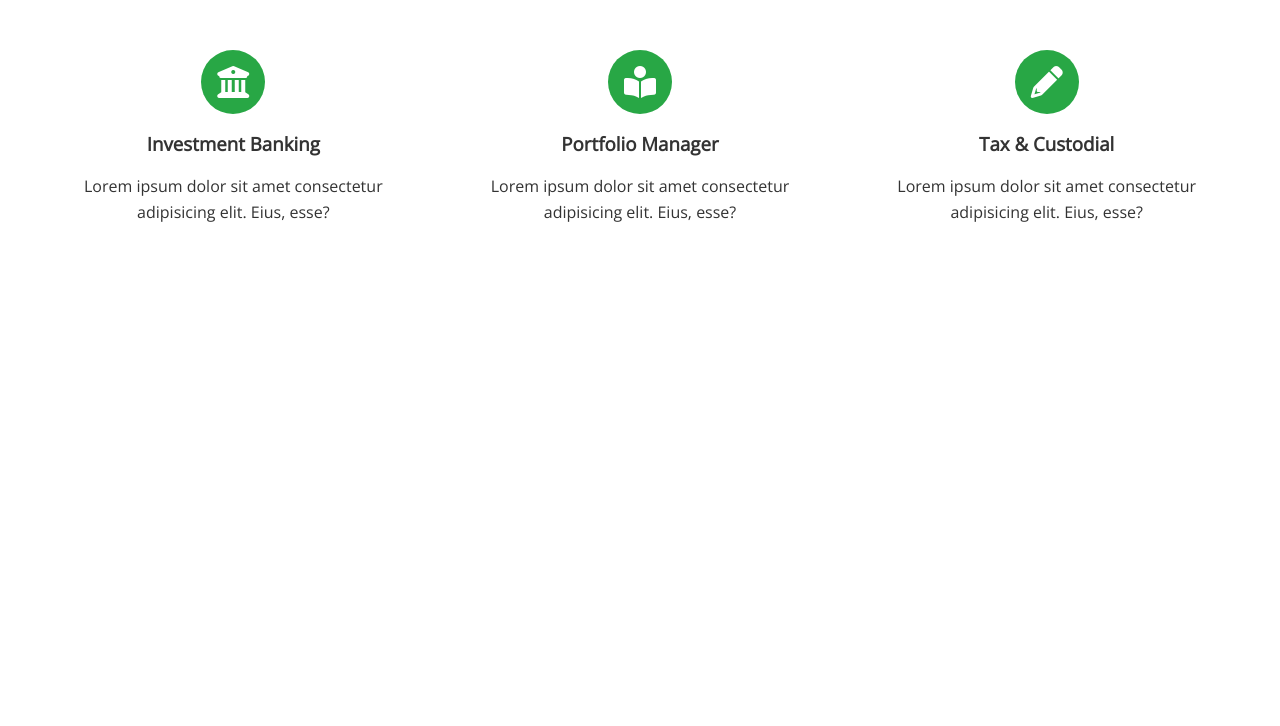
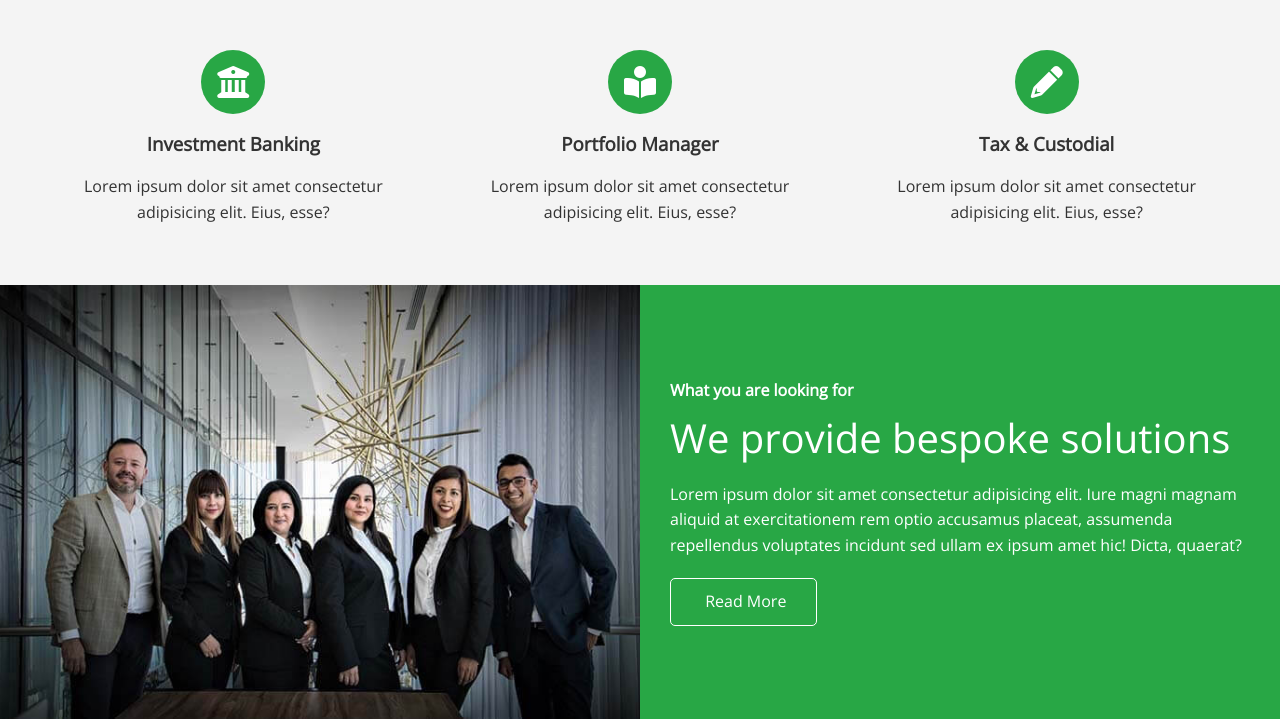
Before and after one commit to Jean809/LendSpree-website, a plain HTML site: page index.html in a window 1280 px wide. Shown: the part 800-1526 px from the top of the page. Before the commit the page ends 1085 px from the top, so only its background shows below. Drawn offline with nearby package versions, Linux system fonts and the light colour scheme.

Commit message:
Solutions Sections is done

```diff
--- a/css/utilities.css
+++ b/css/utilities.css
@@ -23,24 +23,33 @@
   opacity: 0.9;
 }
 
-.btn-primary {
+.btn-primary,
+.bg-primary {
   background: #28a745;
   color: #fff;
 }
 
-.btn-seconday {
+.btn-seconday,
+.bg-secondary {
   background: #0284d0;
   color: #fff;
 }
 
-.btn-dark {
+.btn-dark,
+.bg-dark {
   background: #333;
   color: #fff;
 }
 
-.btn-light {
+.btn-light,
+.bg-light {
   background: #f4f4f4;
   color: #333;
+}
+
+.btn-outline {
+  background: transparent;
+  border: 1px solid #fff;
 }
 
 /* Flex items */
@@ -55,3 +64,51 @@
 .flex-items > div {
   padding: 20px;
 }
+
+/* Flex columns */
+
+.flex-columns .row {
+  display: flex;
+  flex-direction: row;
+  flex-wrap: wrap;
+  width: 100%;
+}
+
+.flex-columns .column {
+  display: flex;
+  flex-direction: column;
+  flex-basis: 100%;
+  flex: 1;
+}
+
+.flex-columns .column .column-1,
+.flex-columns .column .column-2 {
+  height: 100%;
+}
+
+.flex-columns img {
+  width: 100%;
+  height: 100%;
+  object-fit: cover;
+}
+
+.flex-columns .column-2 {
+  display: flex;
+  flex-direction: column;
+  align-items: flex-start;
+  justify-content: center;
+  padding: 30px;
+}
+
+.flex-columns h2 {
+  font-size: 40px;
+  font-weight: 100;
+}
+
+.flex-columns h4 {
+  margin-bottom: 10px;
+}
+
+.flex-columns p {
+  margin: 20px 0;
+}
--- a/index.html
+++ b/index.html
@@ -43,6 +43,7 @@
     </header>
 
     <main>
+      <!-- About: Icons-->
       <section id="about" class="icons bg-light">
         <div class="flex-items">
           <div>
@@ -77,6 +78,35 @@
           </div>
         </div>
       </section>
+      <!--About:Solutions-->
+      <section class="solutions flex-columns">
+        <div class="row">
+          <div class="column">
+            <div class="column-1">
+              <img
+                src="/image_resources/home/people.jpg"
+                alt="A team of people"
+              />
+            </div>
+          </div>
+          <div class="column">
+            <div class="column-2 bg-primary">
+              <h4>What you are looking for</h4>
+              <h2>We provide bespoke solutions</h2>
+              <p>
+                Lorem ipsum dolor sit amet consectetur adipisicing elit. Iure
+                magni magnam aliquid at exercitationem rem optio accusamus
+                placeat, assumenda repellendus voluptates incidunt sed ullam ex
+                ipsum amet hic! Dicta, quaerat?
+              </p>
+              <a href="#" class="btn btn-outline">
+                <i class="fas fa-chevron"></i>
+                Read More
+              </a>
+            </div>
+          </div>
+        </div>
+      </section>
     </main>
   </body>
 </html>
```
